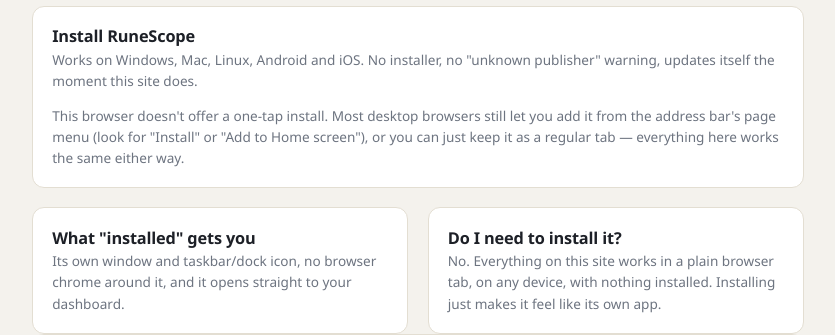
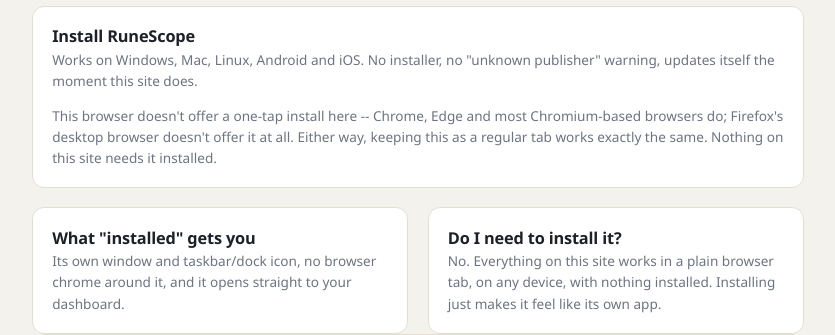
Before and after one commit to Wolklaw/OSRS-Toolkit, a FastAPI app: page /download in a window 1280 px wide. Shown: the part 184-519 px from the top of the page, without its empty margins (222-1057 px from the left). Run offline with FastAPI, Linux system fonts and the light colour scheme; data that the repository does not hold is empty.

Commit message:
Fix the Get the app page's badge alignment and Firefox install claim
The "Free" badge floated against the second line of a now-longer
panel-head paragraph instead of the heading, since .panel-head centers
vertically across the whole flex row. And the no-install-support fallback
text claimed most desktop browsers offer an address-bar install option --
Firefox's desktop browser has never had one, so that sent Firefox users
looking for a menu item that doesn't exist. Now names Firefox specifically
rather than a blanket "most browsers" claim.

```diff
--- a/src/toolkit_web/templates/download.html
+++ b/src/toolkit_web/templates/download.html
@@ -23,9 +23,10 @@
     </p>
   </div>
   <p class="hint" id="install-fallback-hint" style="display:none">
-    This browser doesn't offer a one-tap install. Most desktop browsers still let you add it
-    from the address bar's page menu (look for "Install" or "Add to Home screen"), or you can
-    just keep it as a regular tab — everything here works the same either way.
+    This browser doesn't offer a one-tap install here -- Chrome, Edge and most
+    Chromium-based browsers do; Firefox's desktop browser doesn't offer it at all. Either
+    way, keeping this as a regular tab works exactly the same. Nothing on this site needs
+    it installed.
   </p>
 </div>
 
@@ -43,7 +44,7 @@
 </div>
 
 <div class="panel">
-  <div class="panel-head">
+  <div class="panel-head" style="align-items:flex-start">
     <div class="grow">
       <h2>Prefer a separate window on Windows?</h2>
       <p class="hint tight">
@@ -53,7 +54,7 @@
         underlying code.
       </p>
     </div>
-    {% if release %}<span class="badge accent">Free</span>{% endif %}
+    {% if release %}<span class="badge accent" style="margin-top:0.15rem">Free</span>{% endif %}
   </div>
 
   <div class="row" style="margin-top:0.9rem">
```
